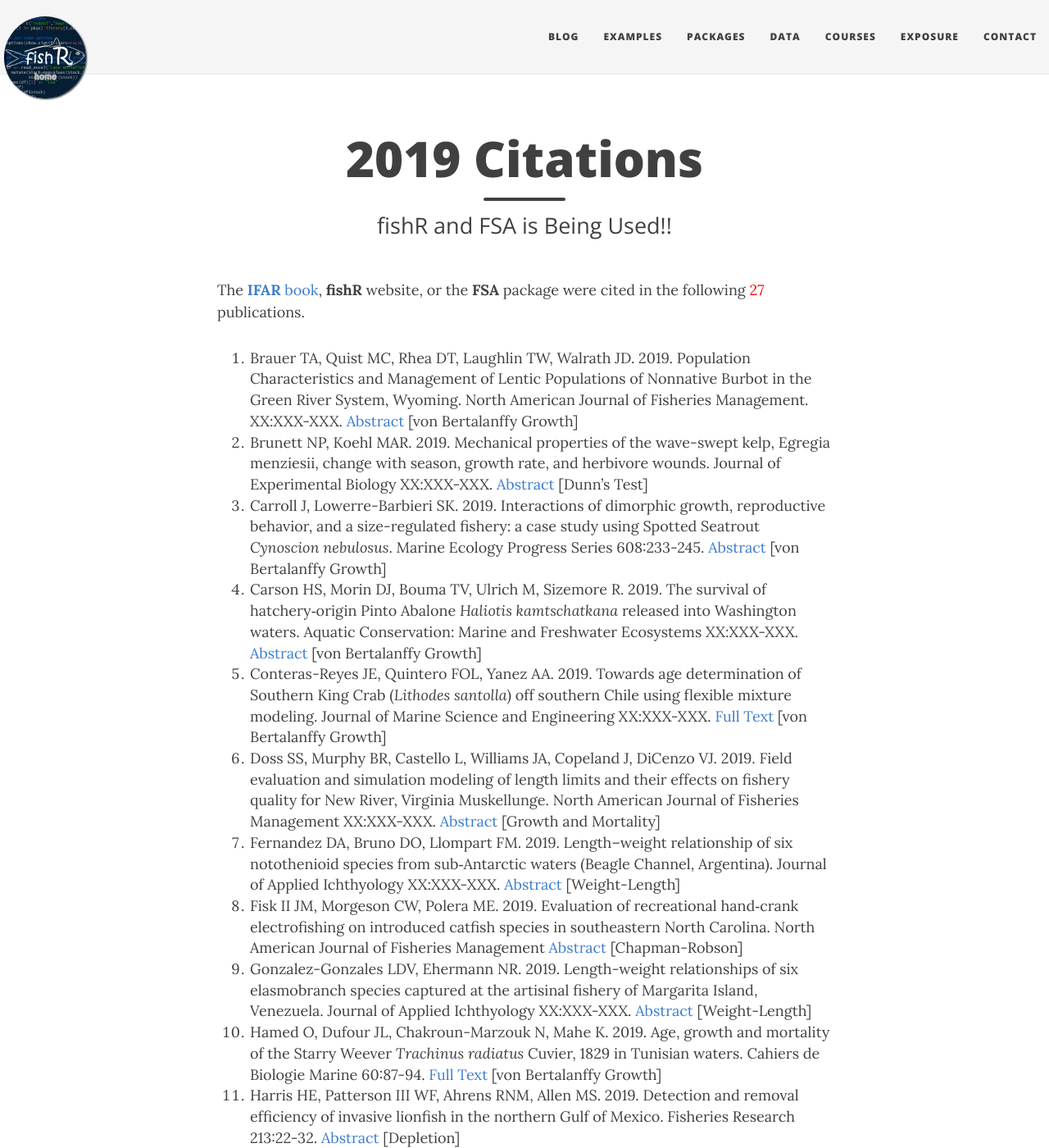
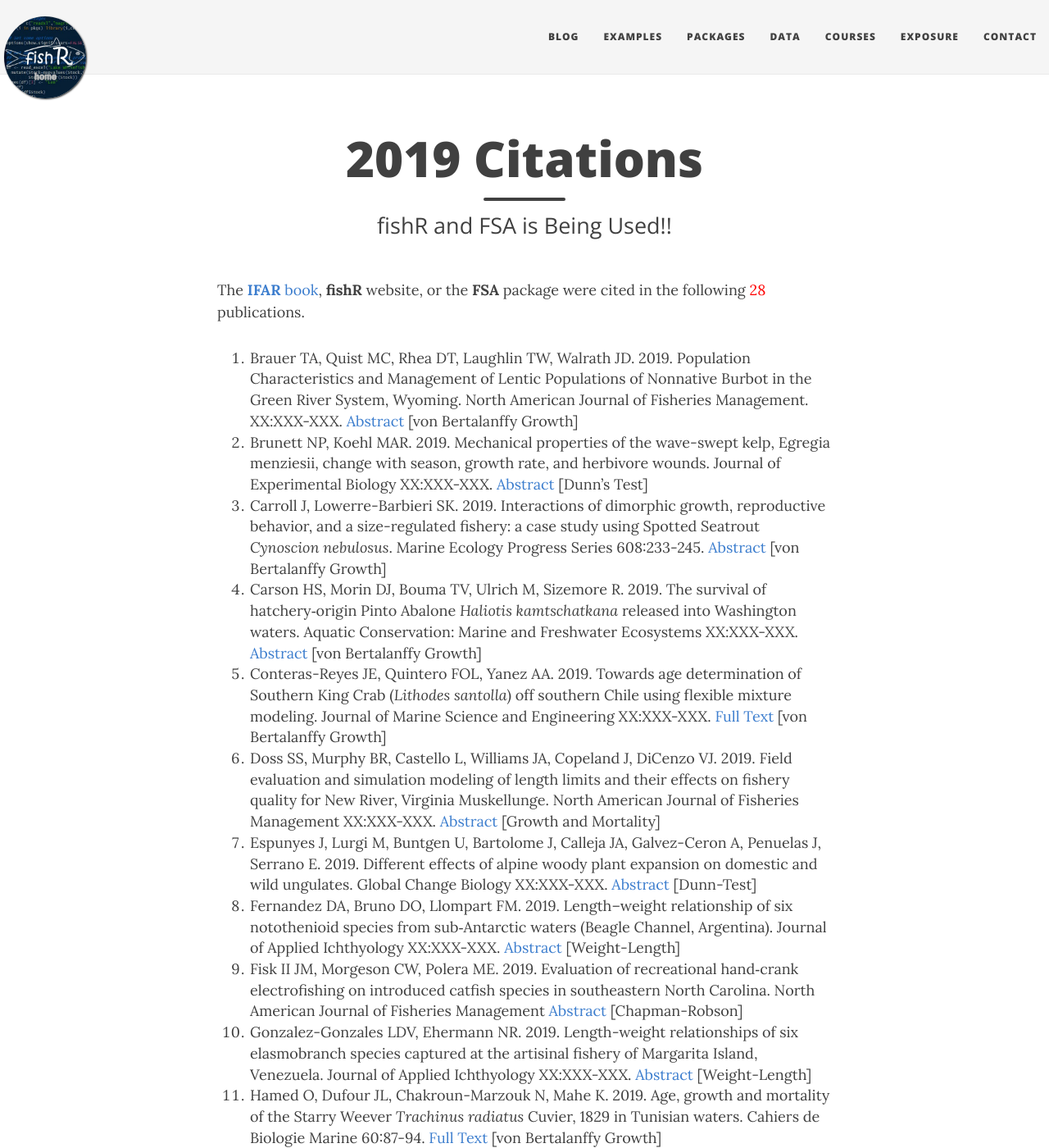
Before and after one commit to droglenc/fishR, a Jekyll site: the page built from exposure/exposure-citations19.md, in a window 1280 px wide and 1400 px high. Shown: the whole window at 82% size. Built offline with Jekyll 4.4.1, drawn with Linux system fonts in a browser that asks for light colours; nearby versions of some CDN libraries.

Commit message:
Update exposure-citations19.md

```diff
--- a/exposure/exposure-citations19.md
+++ b/exposure/exposure-citations19.md
@@ -5,7 +5,7 @@ subtitle: fishR and FSA is Being Used!!
 css: "/css/exposure-citation.css"
 ---
 
-The [**IFAR** book](http://derekogle.com/IFAR/), **fishR** website, or the **FSA** package were cited in the following <span id="contact-div">27</span> publications.
+The [**IFAR** book](http://derekogle.com/IFAR/), **fishR** website, or the **FSA** package were cited in the following <span id="contact-div">28</span> publications.
 
 1. Brauer TA, Quist MC, Rhea DT, Laughlin TW, Walrath JD. 2019. Population Characteristics and Management of Lentic Populations of Nonnative Burbot in the Green River System, Wyoming. North American Journal of Fisheries Management. XX:XXX-XXX. [Abstract](https://afspubs.onlinelibrary.wiley.com/doi/abs/10.1002/nafm.10247) [von Bertalanffy Growth]
 1. Brunett NP, Koehl MAR. 2019. Mechanical properties of the wave-swept kelp, Egregia menziesii, change with season, growth rate, and herbivore wounds. Journal of Experimental Biology XX:XXX-XXX. [Abstract](http://jeb.biologists.org/content/early/2019/01/23/jeb.190595.abstract) [Dunn's Test]
@@ -13,6 +13,7 @@ The [**IFAR** book](http://derekogle.com/IFAR/), **fishR** website, or the **FSA
 1. Carson HS, Morin DJ, Bouma TV, Ulrich M, Sizemore R. 2019. The survival of hatchery‐origin Pinto Abalone *Haliotis kamtschatkana* released into Washington waters. Aquatic Conservation: Marine and Freshwater Ecosystems XX:XXX-XXX. [Abstract](https://onlinelibrary.wiley.com/doi/abs/10.1002/aqc.3004) [von Bertalanffy Growth]
 1. Conteras-Reyes JE, Quintero FOL, Yanez AA. 2019. Towards age determination of Southern King Crab (*Lithodes santolla*) off southern Chile using flexible mixture modeling. Journal of Marine Science and Engineering XX:XXX-XXX. [Full Text](https://www.researchgate.net/publication/329586900_Towards_Age_Determination_of_Southern_King_Crab_Lithodes_santolla_Off_Southern_Chile_Using_Flexible_Mixture_Modeling/references) [von Bertalanffy Growth]
 1. Doss SS, Murphy BR, Castello L, Williams JA, Copeland J, DiCenzo VJ. 2019. Field evaluation and simulation modeling of length limits and their effects on fishery quality for New River, Virginia Muskellunge. North American Journal of Fisheries Management XX:XXX-XXX. [Abstract](https://afspubs.onlinelibrary.wiley.com/doi/abs/10.1002/nafm.10251) [Growth and Mortality]
+1. Espunyes J, Lurgi M, Buntgen U, Bartolome J, Calleja JA, Galvez-Ceron A, Penuelas J, Serrano E. 2019. Different effects of alpine woody plant expansion on domestic and wild ungulates. Global Change Biology XX:XXX-XXX. [Abstract](https://onlinelibrary.wiley.com/doi/abs/10.1111/gcb.14587) [Dunn-Test]
 1. Fernandez DA, Bruno DO, Llompart FM. 2019. Length–weight relationship of six notothenioid species from sub‐Antarctic waters (Beagle Channel, Argentina). Journal of Applied Ichthyology XX:XXX-XXX. [Abstract](https://onlinelibrary.wiley.com/doi/abs/10.1111/jai.13833) [Weight-Length]
 1. Fisk II JM, Morgeson CW, Polera ME. 2019. Evaluation of recreational hand‐crank electrofishing on introduced catfish species in southeastern North Carolina. North American Journal of Fisheries Management [Abstract](https://afspubs.onlinelibrary.wiley.com/doi/abs/10.1002/nafm.10255) [Chapman-Robson]
 1. Gonzalez-Gonzales LDV, Ehermann NR. 2019. Length-weight relationships of six elasmobranch species captured at the artisinal fishery of Margarita Island, Venezuela. Journal of Applied Ichthyology XX:XXX-XXX. [Abstract](https://onlinelibrary.wiley.com/doi/abs/10.1111/jai.13832) [Weight-Length]
```
